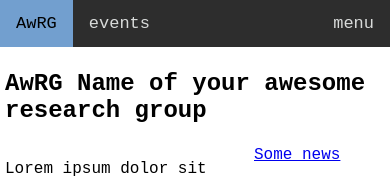
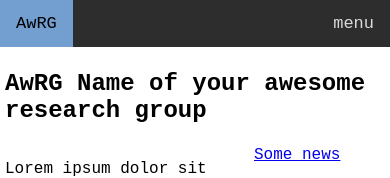
Before and after one commit to gherardovarando/web-group-template, a Jekyll site: the page built from index.md, in a window 390 px wide. Shown: the top 178 px of the page. Built offline with Jekyll 4.4.1, drawn with Linux system fonts in a browser that asks for light colours.

Commit message:
fix responsive submenu

```diff
--- a/assets/style/style.css
+++ b/assets/style/style.css
@@ -208,6 +208,7 @@ div.bibtexout.closed {
 		 overflow-y: auto;
         }
 	.topnav a:not(:first-child) {display: none;}
+	.topnav div.top-button:not(:first-child) {display: none;}
 	.topnav a.menubutton {
 		float: right;
 		display: block;
@@ -227,6 +228,11 @@ div.bibtexout.closed {
 		display: block;
 		text-align: left;
 	}
+	.topnav.responsive div.top-button {
+		float: none;
+		display: block;
+		text-align: left;
+	}
 	.topnav.responsive div.plinks {
 		padding-left: 0px;
 		padding-right: 0px;
```
